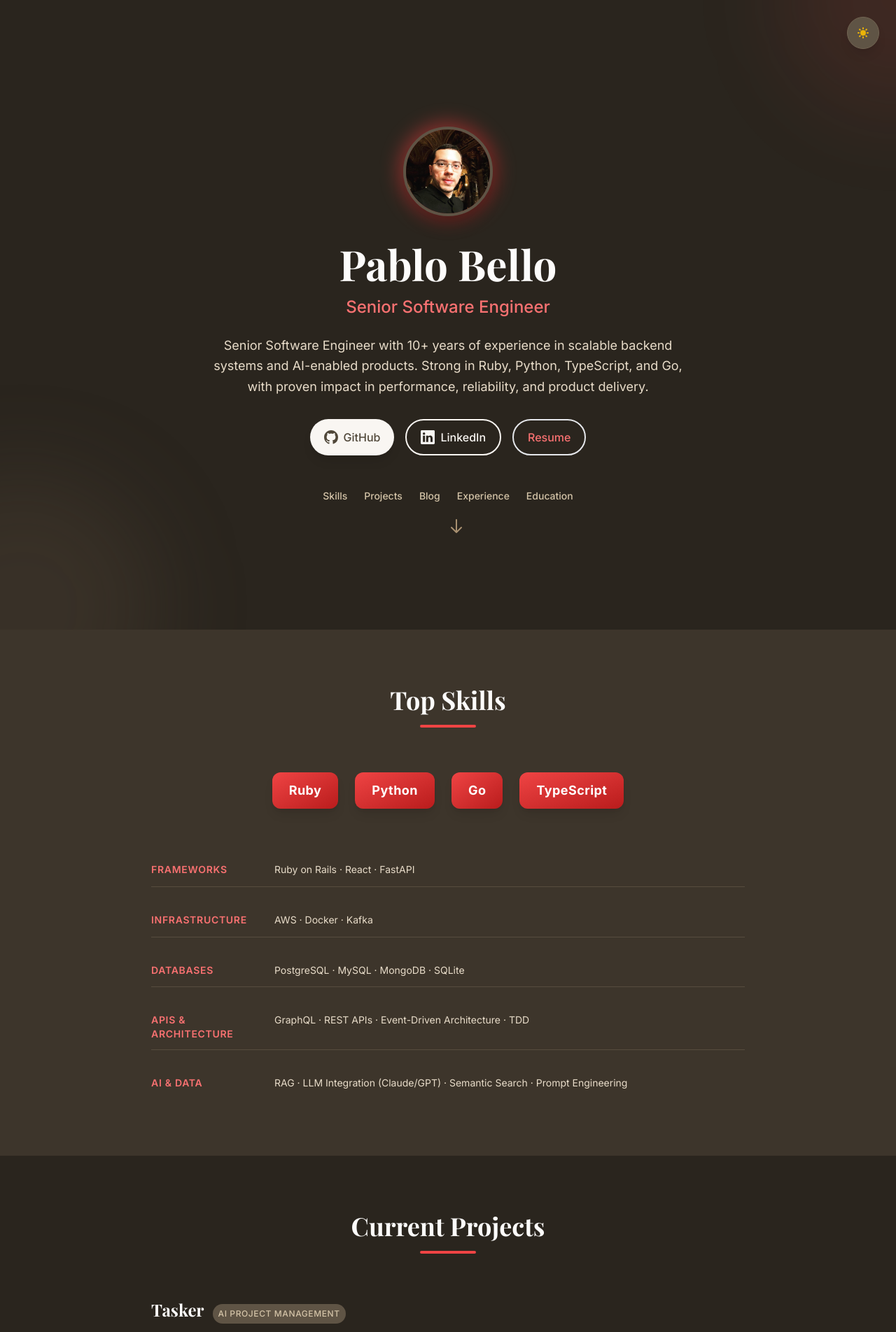
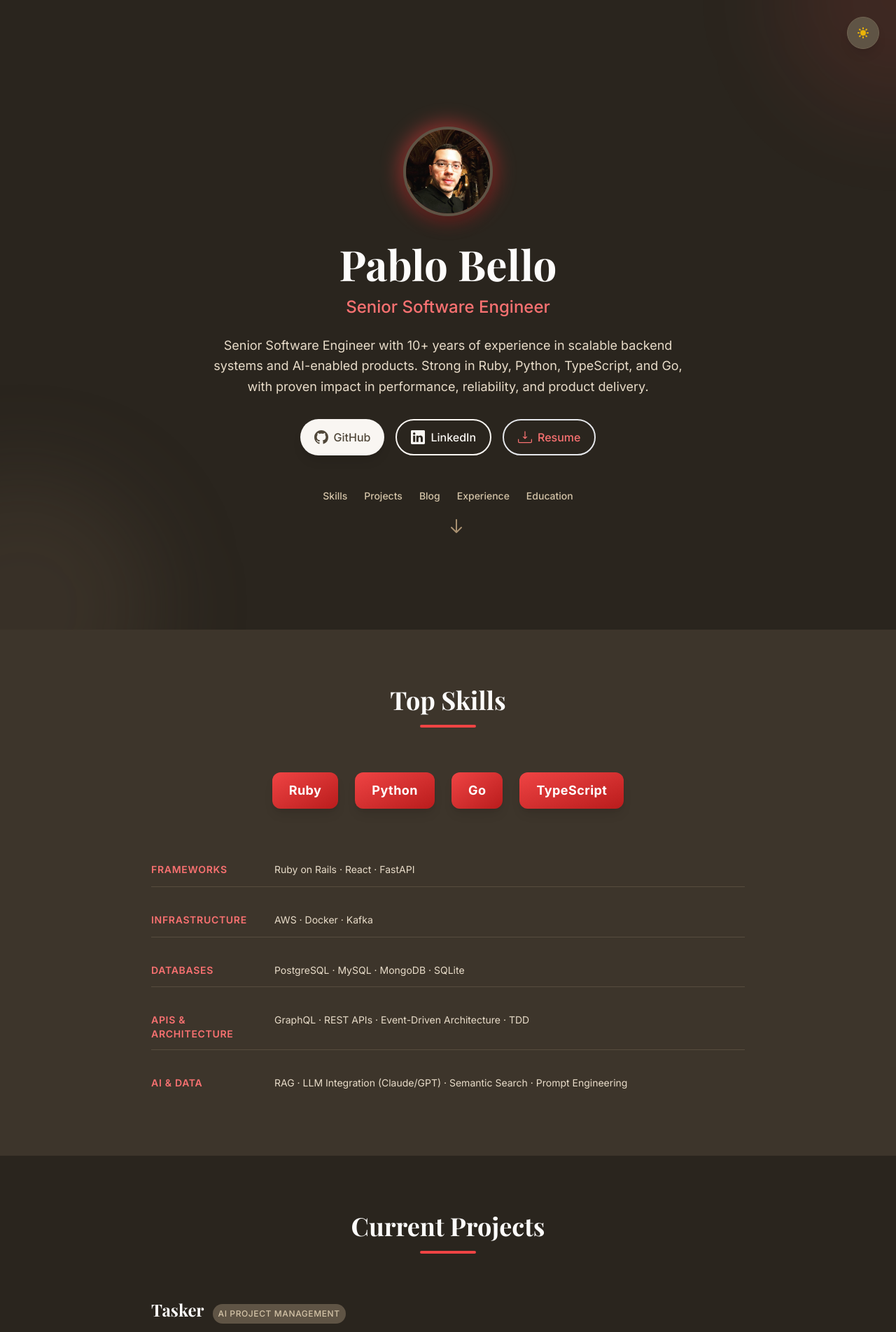
Before and after one commit to thefactus/portfolio, a Jekyll site: the page built from index.html, in a window 1280 px wide. Shown: the top 1904 px of the page at 70% size. Built offline with Jekyll 4.4.1, drawn with Linux system fonts in a browser that asks for light colours.

Commit message:
Update resume asset path and add icon to resume button

```diff
--- a/index.html
+++ b/index.html
@@ -92,10 +92,14 @@
       </a>
       <a
         target="_blank"
-        href="Pablo Bello Resume.pdf"
+        href="PabloBello-Resume.pdf"
         class="group flex items-center gap-2 px-5 py-3 bg-transparent border-2 border-crimson-500 text-crimson-600 dark:border-crimson-400 dark:text-crimson-400 rounded-full hover:bg-crimson-600 hover:border-crimson-600 hover:text-white dark:hover:bg-crimson-500 dark:hover:border-crimson-500 transition-all duration-300 hover:-translate-y-0.5"
         aria-label="Download Pablo's resume"
       >
+        <svg xmlns="http://www.w3.org/2000/svg" width="20" height="20" fill="currentColor" viewBox="0 0 16 16">
+          <path d="M.5 9.9a.5.5 0 0 1 .5.5v2.6a.5.5 0 0 0 .5.5h13a.5.5 0 0 0 .5-.5v-2.6a.5.5 0 0 1 1 0v2.6A1.5 1.5 0 0 1 14.5 14.5h-13A1.5 1.5 0 0 1 0 13V10.4a.5.5 0 0 1 .5-.5z"/>
+          <path d="M5.646 7.146a.5.5 0 0 1 .708 0L7.5 8.293V1.5a.5.5 0 0 1 1 0v6.793l1.146-1.147a.5.5 0 0 1 .708.708l-2 2a.5.5 0 0 1-.708 0l-2-2a.5.5 0 0 1 0-.708z"/>
+        </svg>
         <span class="font-medium">Resume</span>
       </a>
     </div>
```
Also changed, not shown: 1 other file.
